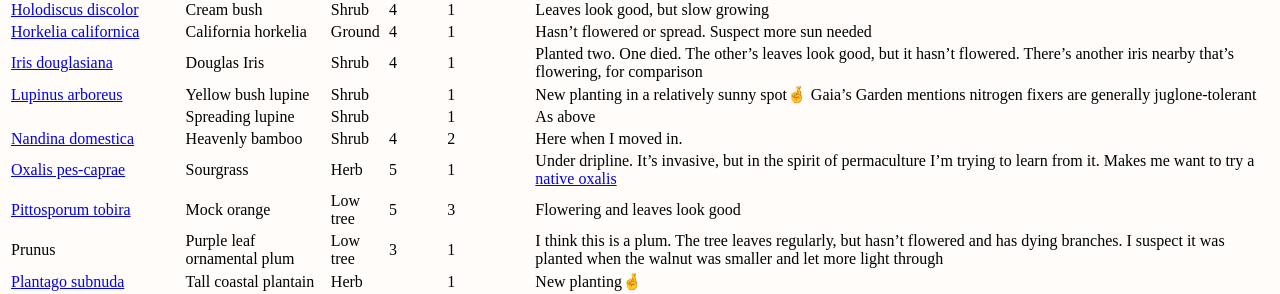
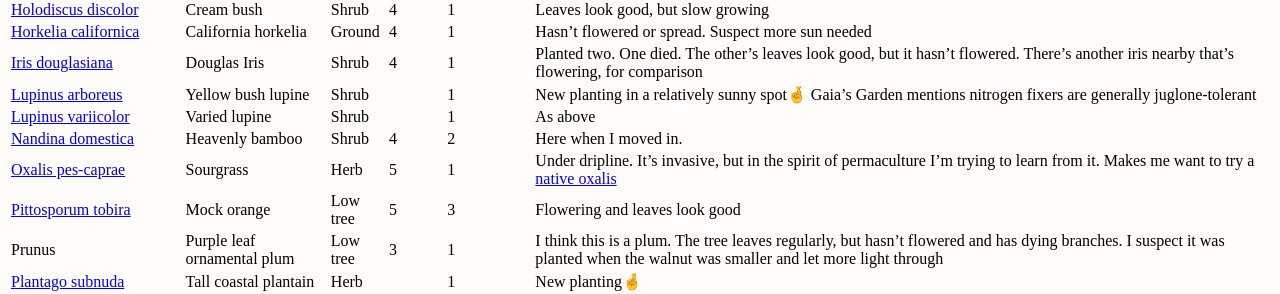
Before and after one commit to erikeldridge/erikeldridge.github.com, a Jekyll site: the page built from _posts/2018-01-20-walnut-guild.md, in a window 1280 px wide. Shown: the part 911-1205 px from the top of the page. Built offline with Jekyll 4.4.1, drawn with Linux system fonts in a browser that asks for light colours; nearby versions of some CDN libraries.

Commit message:
Update from Forestry.io - 2018-01-20-walnut-guild.md

```diff
--- a/_posts/2018-01-20-walnut-guild.md
+++ b/_posts/2018-01-20-walnut-guild.md
@@ -37,20 +37,20 @@ Here are the plants I've tried:
 | Citrus tangerina | Tangerine tree | Low tree | 2 | 1 | The tree produces inedible fruit and its leaves are chlorotic and sparse :( I suspect it gets insufficient sun. There's a lemon tree in the front yard that looks great, for comparison |
 | [Claytonia sibirica](https://www.inaturalist.org/taxa/55767-Claytonia-sibirica) | Candy flower | Herb | 5 | 3 | Leaves and growth look good |
 | [Clinopodium douglasii](https://www.inaturalist.org/taxa/53203-Clinopodium-douglasii) | Yerba buena | Ground | 4 | 1 | Leaves look good, but growth is slow |
-| [Festuca californica](https://www.inaturalist.org/taxa/57169-Festuca-californica)  | California fescue | Ground |  | 1 | New planting🤞|
+| [Festuca californica](https://www.inaturalist.org/taxa/57169-Festuca-californica)  | California fescue | Ground | | 1 | New planting🤞|
 | [Fragaria californica](https://www.inaturalist.org/taxa/61095-Fragaria-vesca-californica) | Wild strawberry | Ground | 3 | 1 | Spreading and leaves look good, but not flowering. Suspect more sun needed |
 | [Heracleum maximum](https://www.inaturalist.org/taxa/53094-Heracleum-maximum) | Cow parsnip | Shrub | 2 | 1 | Under dripline. Planted two and both died back, but one returned. Leaves ok so far |
 | [Holodiscus discolor](https://www.inaturalist.org/taxa/53414-Holodiscus-discolor) | Cream bush | Shrub | 4 | 1 | Leaves look good, but slow growing |
 | [Horkelia californica](https://www.inaturalist.org/taxa/61737-Horkelia-californica) | California horkelia | Ground | 4 | 1 | Hasn't flowered or spread. Suspect more sun needed |
 | [Iris douglasiana](https://www.inaturalist.org/taxa/50854-Iris-douglasiana) | Douglas Iris | Shrub | 4 | 1 | Planted two. One died. The other's leaves look good, but it hasn't flowered. There's another iris nearby that's flowering, for comparison |
-| [Lupinus arboreus](https://www.inaturalist.org/taxa/61010-Lupinus-arboreus) | Yellow bush lupine | Shrub |  | 1 | New planting in a relatively sunny spot🤞 Gaia's Garden mentions nitrogen fixers are generally juglone-tolerant |
-| | Spreading lupine | Shrub | | 1 | As above |
+| [Lupinus arboreus](https://www.inaturalist.org/taxa/61010-Lupinus-arboreus) | Yellow bush lupine | Shrub | | 1 | New planting in a relatively sunny spot🤞 Gaia's Garden mentions nitrogen fixers are generally juglone-tolerant |
+| [Lupinus variicolor](https://www.inaturalist.org/taxa/61018-Lupinus-variicolor) | Varied lupine | Shrub | | 1 | As above |
 | [Nandina domestica](https://www.inaturalist.org/taxa/127010-Nandina-domestica) | Heavenly bamboo | Shrub | 4 | 2 | Here when I moved in. |
 | [Oxalis pes-caprae](https://www.inaturalist.org/taxa/53169-Oxalis-pes-caprae) | Sourgrass | Herb | 5 | 1 | Under dripline. It's invasive, but in the spirit of permaculture I'm trying to learn from it. Makes me want to try a [native oxalis](https://www.inaturalist.org/taxa/78298-Oxalis-californica) |
 | [Pittosporum tobira](https://www.inaturalist.org/taxa/78592-Pittosporum-tobira)| Mock orange | Low tree | 5 | 3 | Flowering and leaves look good |
 | Prunus | Purple leaf ornamental plum | Low tree | 3 | 1 | I think this is a plum. The tree leaves regularly, but hasn't flowered and has dying branches. I suspect it was planted when the walnut was smaller and let more light through |
-| [Plantago subnuda](https://www.inaturalist.org/taxa/60223-Plantago-subnuda) | Tall coastal plantain | Herb |  | 1 | New planting🤞 |
-| [Stachys bullata](https://www.inaturalist.org/taxa/58930-Stachys-bullata) | Wood mint | Herb |  | 1 | New planting🤞 |
+| [Plantago subnuda](https://www.inaturalist.org/taxa/60223-Plantago-subnuda) | Tall coastal plantain | Herb | &nbsp; | 1 | New planting🤞 |
+| [Stachys bullata](https://www.inaturalist.org/taxa/58930-Stachys-bullata) | Wood mint | Herb | | 1 | New planting🤞 |
 | [Symphyotrichum chilense](https://www.inaturalist.org/taxa/56861-Symphyotrichum-chilense) | California aster | Shrub | 4 | 3 | Leaves look good, slow growing |
 | [Taraxacum officinale](https://www.inaturalist.org/taxa/47602-Taraxacum-officinale) | Dandelion | Herb | 4 | 1 | Self-propagating. Leaves look good. If it flowers and spreads, I'll increase the health grade to 5 |
 
```
